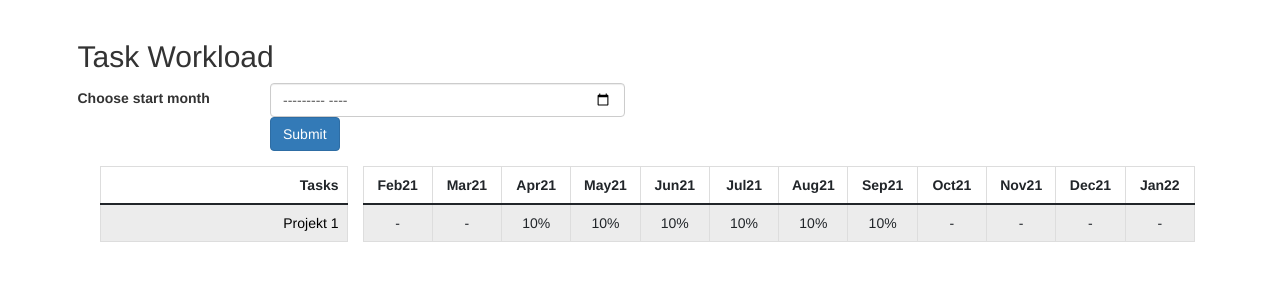
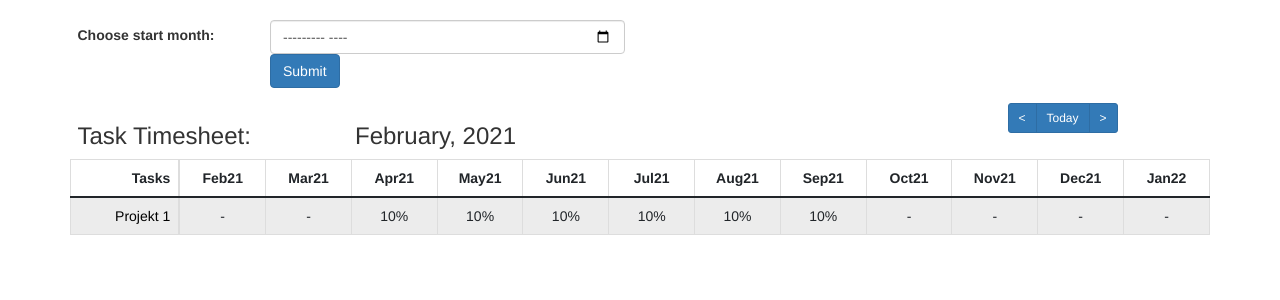
Before and after one commit to Levino614/new_im_project, a Django app: page /task_time/2 in a window 1280 px wide. Shown: the part 62-362 px from the top of the page. Run offline with Django 3.2, Linux system fonts and the light colour scheme; data comes from the database, SQL or seed files in the repository; some libraries are stand-ins or nearby versions.

Commit message:
change month arrows and nested table on timesheets

```diff
--- a/im_erp/erpapp/Templates/edit_ass.html
+++ b/im_erp/erpapp/Templates/edit_ass.html
@@ -28,13 +28,13 @@
   <div class="form-group row">
   <label class="col-sm-2 col-form-label">Start:</label>
   <div class="col-sm-4">
-   <input type="date" class="form-control" name="start" id="id_start" required maxlength="15" value="{{ assignment.start }}"/>
+   <input type="date" class="form-control" name="start" id="start" required maxlength="15" value="{{ assignment.start }}"/>
   </div>
    </div>
     <div class="form-group row">
   <label class="col-sm-2 col-form-label">End:</label>
   <div class="col-sm-4">
-   <input type="date" class="form-control" name="end" id="id_end" required maxlength="20" value="{{ assignment.end }}"/>
+   <input type="date" class="form-control" name="end" id="end" required maxlength="20" value="{{ assignment.end }}"/>
   </div>
    </div>
     <div class="form-group row">
--- a/im_erp/erpapp/Templates/task_time.html
+++ b/im_erp/erpapp/Templates/task_time.html
@@ -3,12 +3,10 @@
 {% block content %}
 <div class="col-md-12">
     <div class="row">
-        <div class="col">
-            <h2>Task Workload</h2>
         <form method="POST" class="post-form">
                 {% csrf_token %}
             <div class="form-group row">
-                    <label class="col-sm-2 col-form-label">Choose start month</label>
+                <label class="col-sm-2 col-form-label">Choose start month:</label>
                 <div class="col-sm-4">
                     <input type="month" name="start_month" id="start_month" class="form-control">
                     <input type="submit" class="btn btn-primary">
@@ -16,9 +14,32 @@
             </div>
         </form>
     </div>
+    <div class="row">
+        <div class="col-3">
+            <h3>Task Timesheet: </h3>
         </div>
-
-    <div class="col-md-3">
+        <div class="col-9">
+            <div class="row">
+                <div class="col-9">
+                    <h3>{{ month.name }}</h3>
+                </div>
+                <div class="col-3">
+                    <div class="btn-group" role="group" aria-label="Basic example">
+                        <a class="btn btn-primary btn-sm" href="{{ previous_month.id }}" role="button"><</a>
+                        <a class="btn btn-primary btn-sm" href="{{ today.id }}" role="button">Today</a>
+                        <a class="btn btn-primary btn-sm" href="{{ next_month.id }}" role="button">></a>
+                    </div>
+                </div>
+            </div>
+        </div>
+    </div>
+    <div class="row">
+        <!-- Nested Table -->
+        <table>
+            <tbody>
+                <tr>
+                    <!-- Task -->
+                    <td colspan="6">
                         <table id="taskdatatable" class="table table-striped table-bordered" width="100%">
                 <thead>
                     <tr>
@@ -33,9 +54,9 @@
                     {% endfor %}
                 </tbody>
             </table>
-    </div>
-    <div class=col-md-9">
-        <div class="table-responsive">
+                    </td>
+                    <!-- Time -->
+                    <td colspan="6">
                         <table id="percentagedatatable" class="table table-striped table-bordered" width="100%">
                     <thead>
                         <tr>
@@ -58,7 +79,10 @@
                         {% endfor %}
                     </tbody>
                 </table>
-        </div>
+                    </td>
+                </tr>
+            </tbody>
+        </table>
     </div>
 </div>
 {% endblock content %}
--- a/im_erp/erpapp/views.py
+++ b/im_erp/erpapp/views.py
@@ -324,10 +324,22 @@ def employee_time(request, id):
         assignments_sums.append(tasks_sum)
 
     months = months[(id - 1):(id + 11)]
+
+    date = timezone.now()
+    current_year, current_month, _ = str(date).split('-')
+    current_month_name = month_dict[str(int(current_month))]
+    today = Month.objects.get(month=current_month_name, year=current_year)
+    previous_month = Month.objects.get(id=id - 1)
+    next_month = Month.objects.get(id=id + 1)
+    month = Month.objects.get(id=id)
     context = {
         'months': months,
         'assignments': assignments_sums,
         'employees': employees,
+        'today': today,
+        'previous_month': previous_month,
+        'next_month': next_month,
+        'month': month
     }
     return render(request, 'employee_time.html', context)
 
@@ -395,10 +407,21 @@ def task_time(request, id):
         assignment_sums.append(employees_sum)
     months = months[(id - 1):(id + 11)]
 
+    date = timezone.now()
+    current_year, current_month, _ = str(date).split('-')
+    current_month_name = month_dict[str(int(current_month))]
+    today = Month.objects.get(month=current_month_name, year=current_year)
+    previous_month = Month.objects.get(id=id - 1)
+    next_month = Month.objects.get(id=id + 1)
+    month = Month.objects.get(id=id)
     context = {
         'months': months,
         'assignments': assignment_sums,
-        'tasks': tasks
+        'tasks': tasks,
+        'today': today,
+        'previous_month': previous_month,
+        'next_month': next_month,
+        'month': month,
     }
     return render(request, 'task_time.html', context)
 
@@ -637,6 +660,18 @@ def edit_chair(request, id):
 
 def edit_ass(request, id):
     assignment = Assignment.objects.get(id=id)
+    # Revision restriction
+    '''
+    if request.method == 'POST':
+        print('Ich glaub das geht hier nicht')
+        date_format = "%Y-%m-%d"
+        start = request.POST.get('start')
+        start = datetime.strptime(start, date_format)
+        today = datetime.today()
+        if start > today:
+            messages.error(request, "Cannot update Assignments in past months")
+            return redirect('/task_time/{}'.format(id))
+    '''
     context = {
         'assignment': assignment
     }
```
Also changed, not shown: im_erp/erpapp/Templates/employee_task.html (+4 -5 lines), im_erp/erpapp/Templates/employee_time.html (+33 -9 lines). Lines whose indentation alone changed are shown as unchanged.
